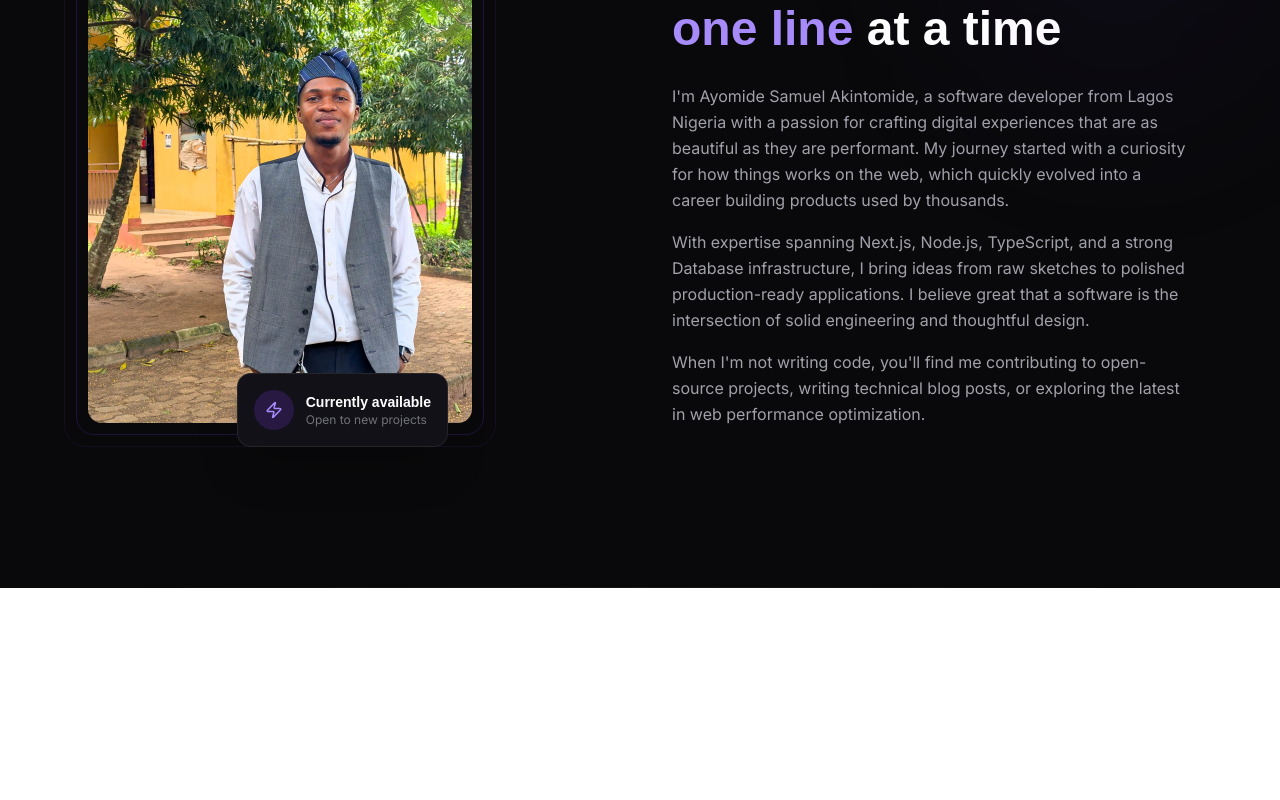
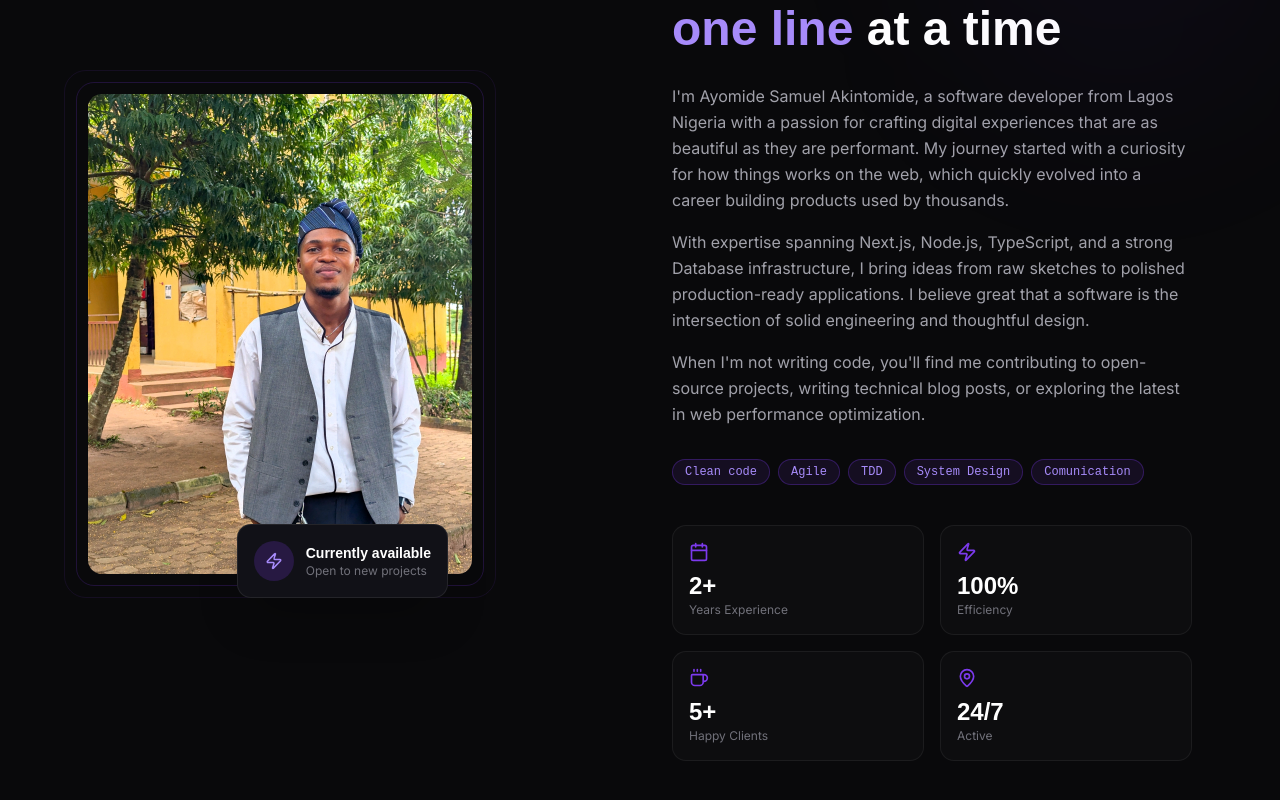
Before and after one commit to DaSpunk778/ayomideportfolio, a Next.js app: page / in a window 1280 px wide. Shown: the part 1022-1822 px from the top of the page. Before the commit the page ends 1610 px from the top, so only its background shows below. Built offline with nearby package versions, Linux system fonts and the light colour scheme; a web font is replaced by a local one.

Commit message:
updated about section

```diff
--- a/components/About.tsx
+++ b/components/About.tsx
@@ -6,10 +6,10 @@ import Image from "next/image";
 
 
 const stats = [
-  { value: "5+", label: "Years Experience", icon: Calendar },
-  { value: "60+", label: "Projects Shipped", icon: Zap },
-  { value: "30+", label: "Happy Clients", icon: Coffee },
-  { value: "12", label: "Countries Served", icon: MapPin },
+  { value: "2+", label: "Years Experience", icon: Calendar },
+  { value: "100%", label: "Efficiency", icon: Zap },
+  { value: "5+", label: "Happy Clients", icon: Coffee },
+  { value: "24/7", label: "Active", icon: MapPin },
 ]
 
 export default function About() {
@@ -101,9 +101,47 @@ export default function About() {
                      When I'm not writing code, you'll find me contributing to open-source projects,
                      writing technical blog posts, or exploring the latest in web performance optimization.
                    </p>
-
                  </div>
 
+                 {/* skills highligh */}
+                 <div className="flex flex-wrap gap-2 mb-10">
+                  {["Clean code", "Agile", "TDD", "System Design", "Comunication"].map((tag) => (
+                    <span
+                     key={tag}
+                     className="px-3 py-1 text-xs rounded-full border border-[#7c3aed]/30 text-[#a78bfa] bg-[#7c3aed]/10"
+                     style={{ fontFamily: "'JetBrains Mono', monospace" }}
+                    >
+                    {tag}
+                    </span>
+                  ))}
+                 </div>
+
+                 {/* */}
+                    <div className="grid grid-cols-2 gap-4">
+              {stats.map((stat, i) => (
+                <motion.div
+                  key={stat.label}
+                  initial={{ opacity: 0, y: 20 }}
+                  animate={inView ? { opacity: 1, y: 0 } : {}}
+                  transition={{ delay: 0.4 + i * 0.1, duration: 0.5 }}
+                  className="p-4 rounded-xl border border-white/6 bg-white/2 hover:border-[#7c3aed]/30 transition-colors group"
+                >
+                  <stat.icon
+                    size={20}
+                    className="text-[#7c3aed] group-hover:text-[#a78bfa] transition-colors mb-2"
+                  />
+                  <p
+                    style={{ fontFamily: "'Bricolage Grotesque', sans-serif", fontWeight: 700 }}
+                    className="text-2xl text-white"
+                  >
+                    {stat.value}
+                  </p>
+                  <p className="text-xs text-[#71717a]" style={{ fontFamily: "'Inter', sans-serif" }}>
+                    {stat.label}
+                  </p>
+                </motion.div>
+              ))}
+            </div>
                     </motion.div>
                 </div>
             </div>
```
